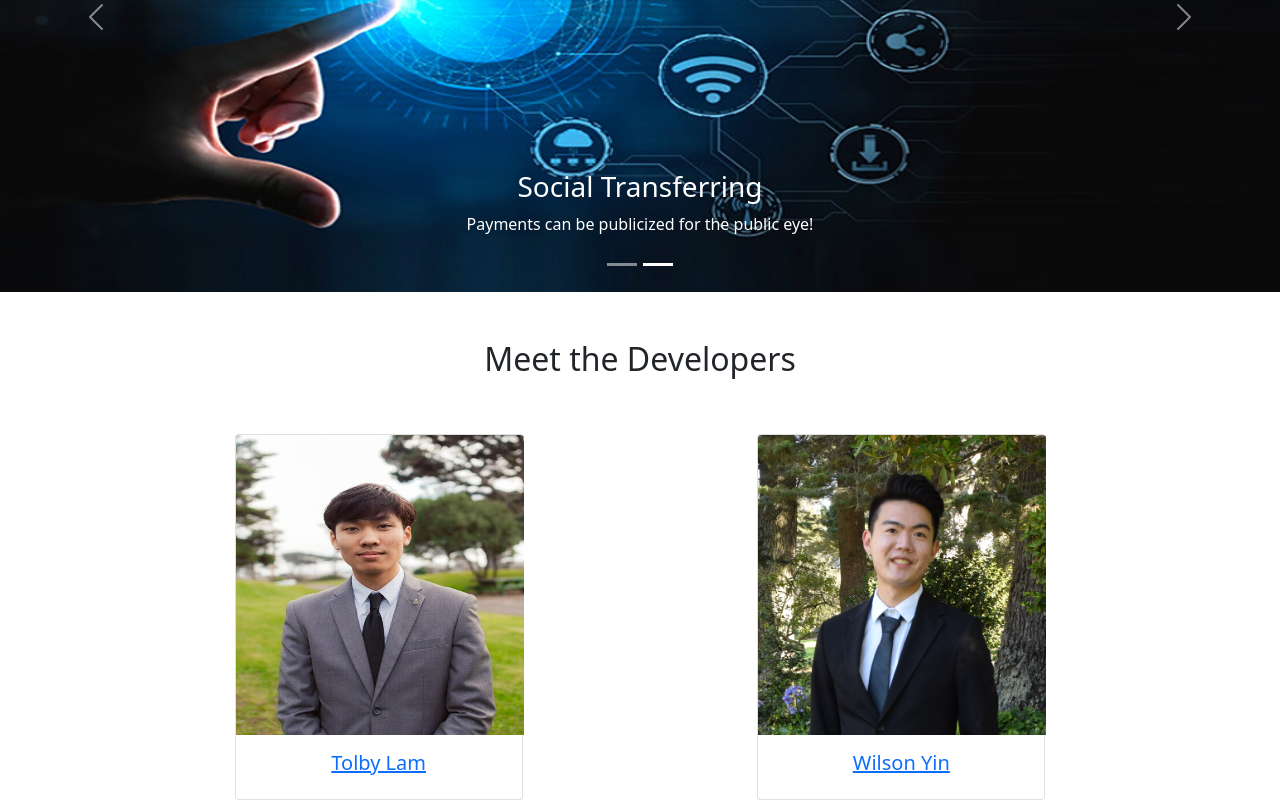
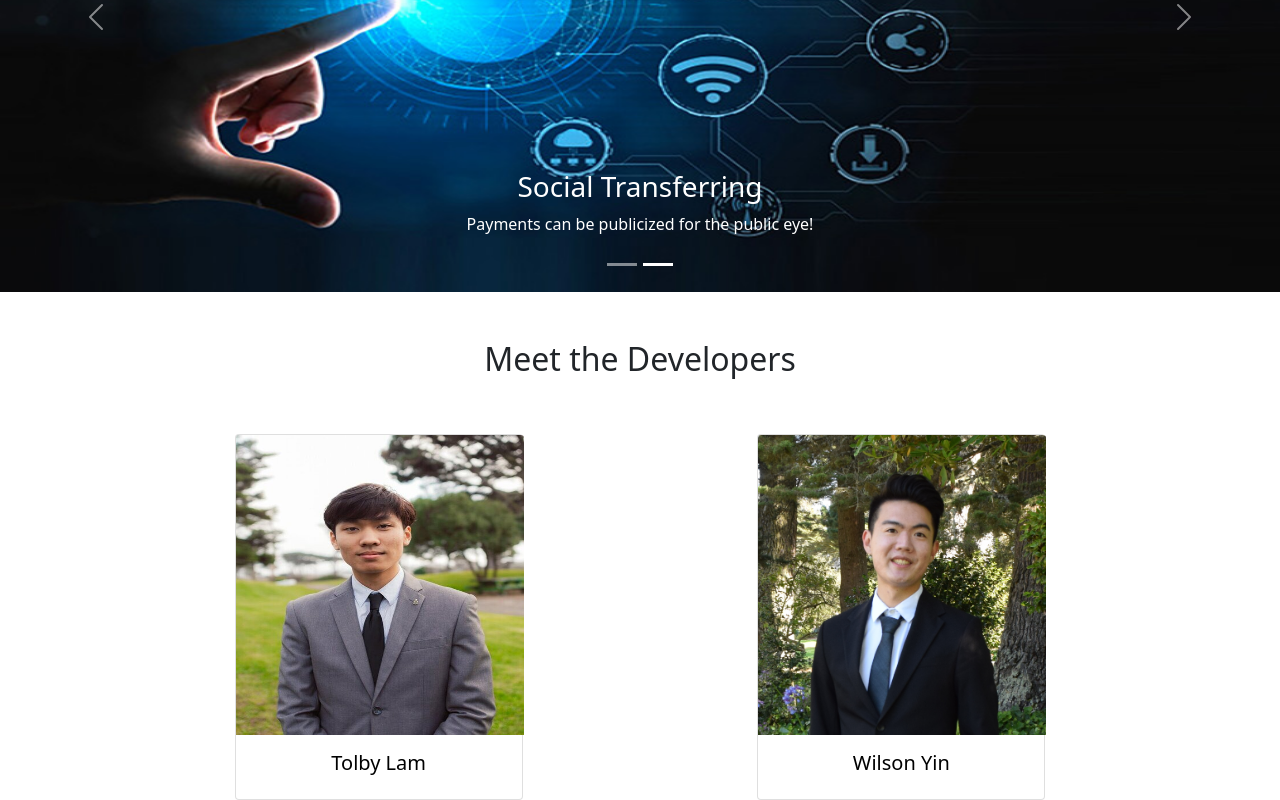
Before and after one commit to wilsonyinn/Payment-App, a React (Create React App) app in the folder front-end/: page / in a window 1280 px wide. Shown: the part 314-1114 px from the top of the page. Built offline with nearby package versions, Linux system fonts and the light colour scheme.

Commit message:
fixed text decoration on team cards

```diff
--- a/front-end/src/components/TeamCard.js
+++ b/front-end/src/components/TeamCard.js
@@ -1,6 +1,7 @@
 import React from "react";
 import Card from "react-bootstrap/Card";
 import Button from "react-bootstrap/Button";
+import styles from "../styles.module.css";
 
 const socialLink = () => {
   console.log("poggers");
@@ -8,7 +9,7 @@ const socialLink = () => {
 
 const TeamCard = ({ name, link, img }) => {
   return (
-    <a href={link}>
+    <a href={link} className={styles.cardLink}>
       <Card style={{ width: "18rem" }}>
         <Card.Img
           variant="top"
--- a/front-end/src/styles.module.css
+++ b/front-end/src/styles.module.css
@@ -23,3 +23,13 @@
   justify-content: center;
   padding: 3rem;
 }
+
+.cardLink{
+  text-decoration: none;
+  color: black;
+}
+
+.cardLink:hover{
+  text-decoration: underline;
+  color: black;
+}
```
